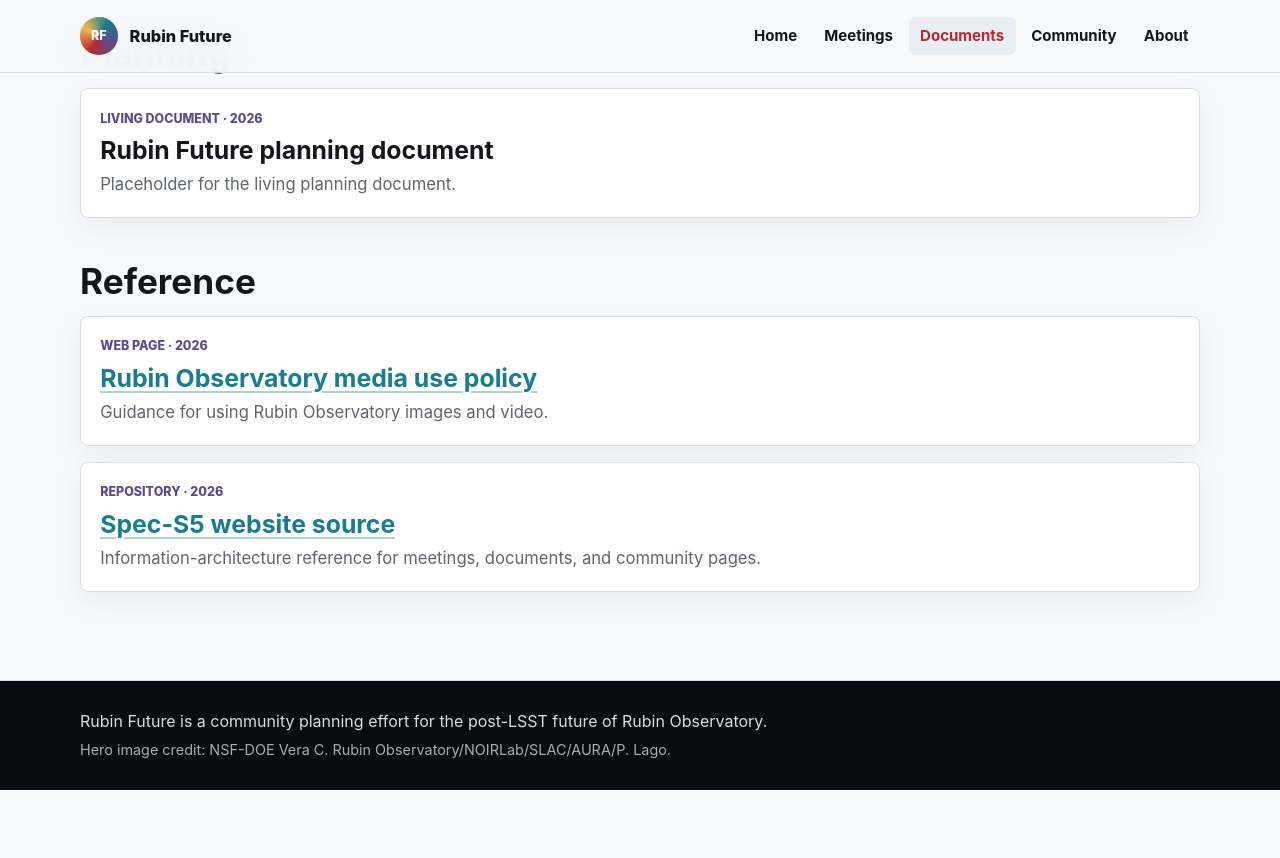
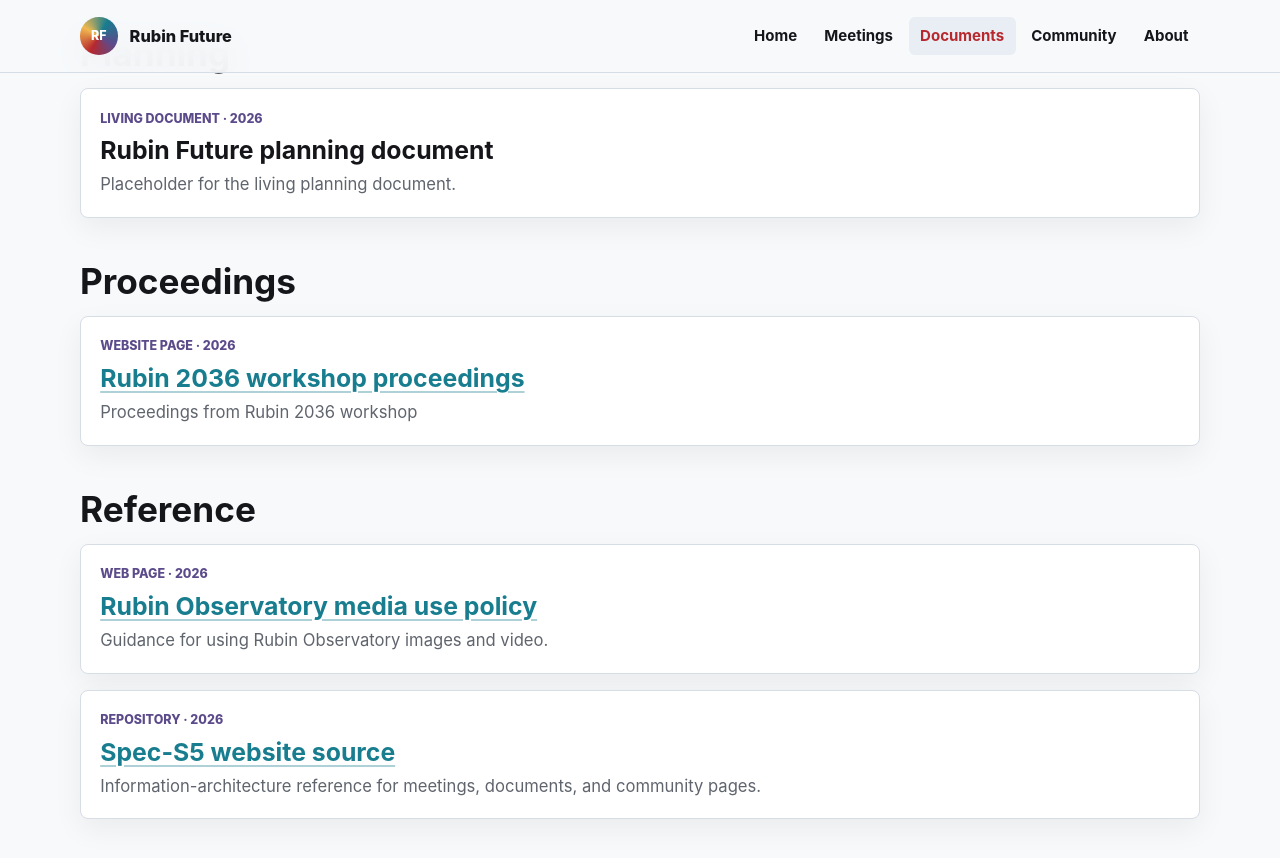
Before and after one commit to jfcrenshaw/rubin-future, a Jekyll site: the page built from documents.md, in a window 1280 px wide and 900 px high, scrolled down 968 px. Shown: the top 858 px of the window. Built offline with Jekyll 4.4.1, drawn with Linux system fonts in a browser that asks for light colours; before the commit the page ends 1758 px from its top, so only the background shows below that.

```diff
--- a/_data/documents.yml
+++ b/_data/documents.yml
@@ -11,6 +11,13 @@
   description: Placeholder for shared notes, agendas, and action items.
   year: 2026
   type: Folder
+
+- title: Rubin 2036 workshop proceedings
+  category: Proceedings
+  url: "/pages/Rubin2036proceedings/"
+  description: Proceedings from Rubin 2036 workshop
+  year: 2026
+  type: Website page
 
 - title: Example editable materials page
   category: Examples
```
